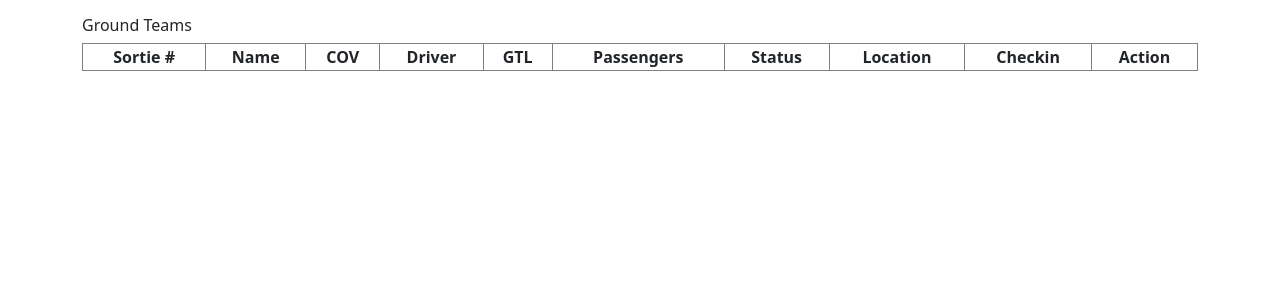
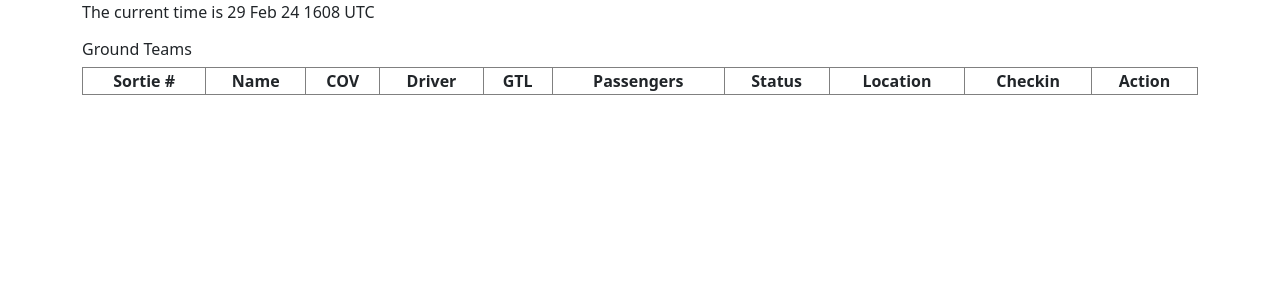
Before and after one commit to tayler6000/CAP-EMS-PHP, a PHP site: page / in a window 1280 px wide. Shown: the part 87-387 px from the top of the page. Run offline with PHP 8.4, Linux system fonts and the light colour scheme; data that the repository does not hold is empty.

Commit message:
Fix setInterval implementation Fix datetime format

```diff
--- a/html/api/ground_teams.php
+++ b/html/api/ground_teams.php
@@ -36,7 +36,7 @@
             print("<td>".$team->passengers."</td>");
             print("<td>".$team->status."</td>");
             print("<td>".$team->location."</td>");
-            print("<td>".date("d M y Hm e", $team->checkin)."</td>");
+            print("<td>".date("d M y Hi e", $team->checkin)."</td>");
             print("<td><button>Action</button></td>");
             print("</tr>");
         }
--- a/html/api/time.php
+++ b/html/api/time.php
@@ -1 +1 @@
-The current time is <?= date("d M y Hm e") ?>
+The current time is <?= date("d M y Hi e") ?>
--- a/html/index.php
+++ b/html/index.php
@@ -21,7 +21,7 @@
             <div id="ground_teams"></div>
         </div>
         <script>
-            setInterval(update, 1000, ["/api/time.php", document.getElementById("time")]);
+            setInterval(update, 1000, "/api/time.php", document.getElementById("time"));
             update("/api/ground_teams.php", document.getElementById("ground_teams"));
         </script>
         <script src="/bootstrap-5.0.2-dist/js/bootstrap.bundle.min.js" integrity="sha384-MrcW6ZMFYlzcLA8Nl+NtUVF0sA7MsXsP1UyJoMp4YLEuNSfAP+JcXn/tWtIaxVXM" crossorigin="anonymous"></script>
```
